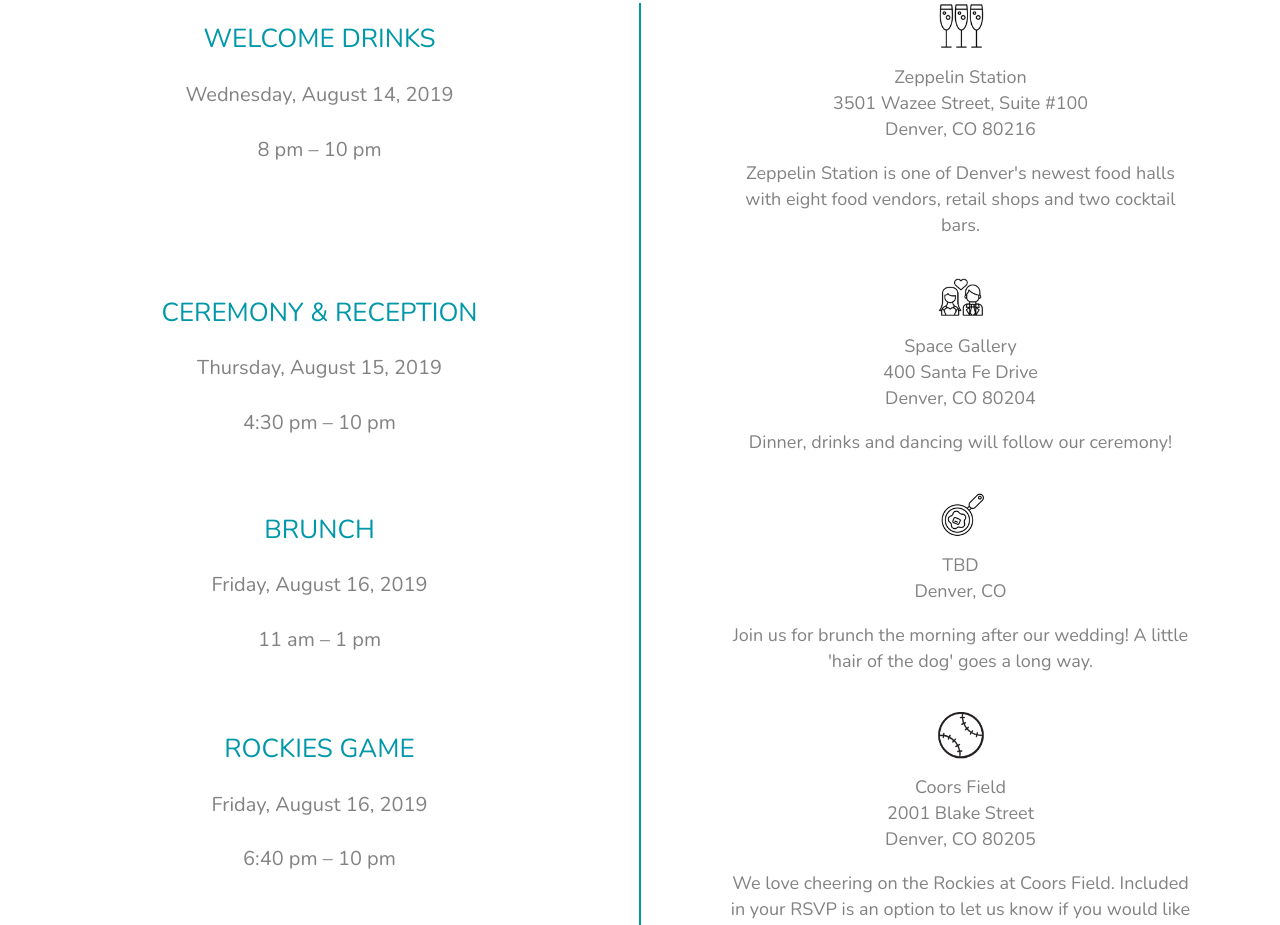
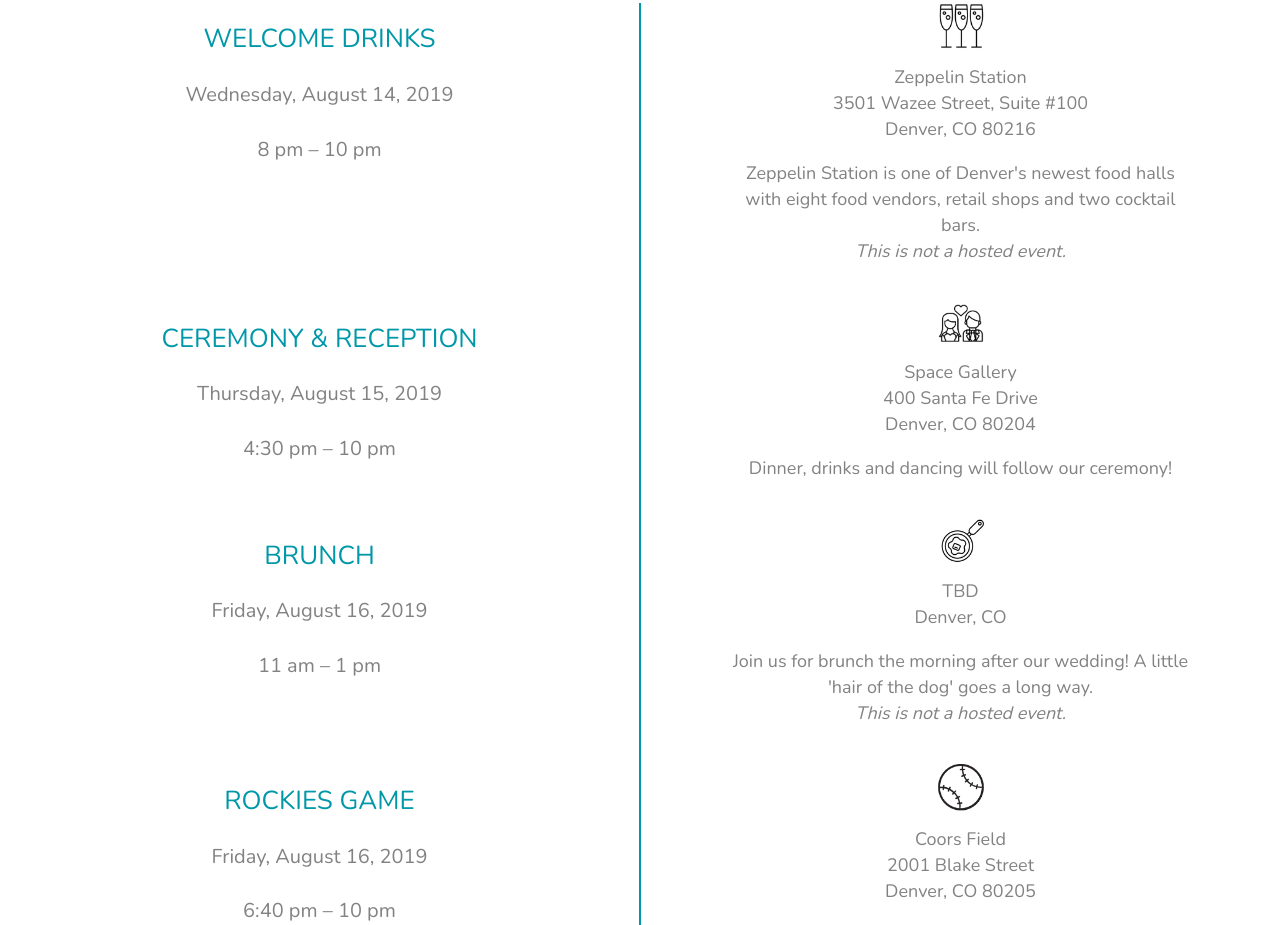
Before and after one commit to hannah-saurusrex/wedding-website, a website: page schedule.html in a window 1280 px wide. Shown: the part 472-1397 px from the top of the page. Drawn offline with nearby package versions, Linux system fonts and the light colour scheme.

Commit message:
added messaging about events to show they are not hosted

```diff
--- a/schedule.html
+++ b/schedule.html
@@ -66,7 +66,7 @@
       </div>
         <address>Zeppelin Station
           <br>3501 Wazee Street, Suite #100<br>Denver, CO 80216</address>
-        <p class="event-note">Zeppelin Station is one of Denver's newest food halls with eight food vendors, retail shops and two cocktail bars.</p>
+        <p class="event-note">Zeppelin Station is one of Denver's newest food halls with eight food vendors, retail shops and two cocktail bars.<br><span style="font-style: italic;">This is not a hosted event.</span></p>
       </div>
     </div>
     <div class="events-container">
@@ -97,7 +97,7 @@
       </div>
         <address>TBD
           <br>Denver, CO</address>
-        <p class="event-note">Join us for brunch the morning after our wedding! A little 'hair of the dog' goes a long way.</p>
+        <p class="event-note">Join us for brunch the morning after our wedding! A little 'hair of the dog' goes a long way.<br><span style="font-style: italic;">This is not a hosted event.</span></p>
       </div>
     </div>
     <div class="events-container">
```
